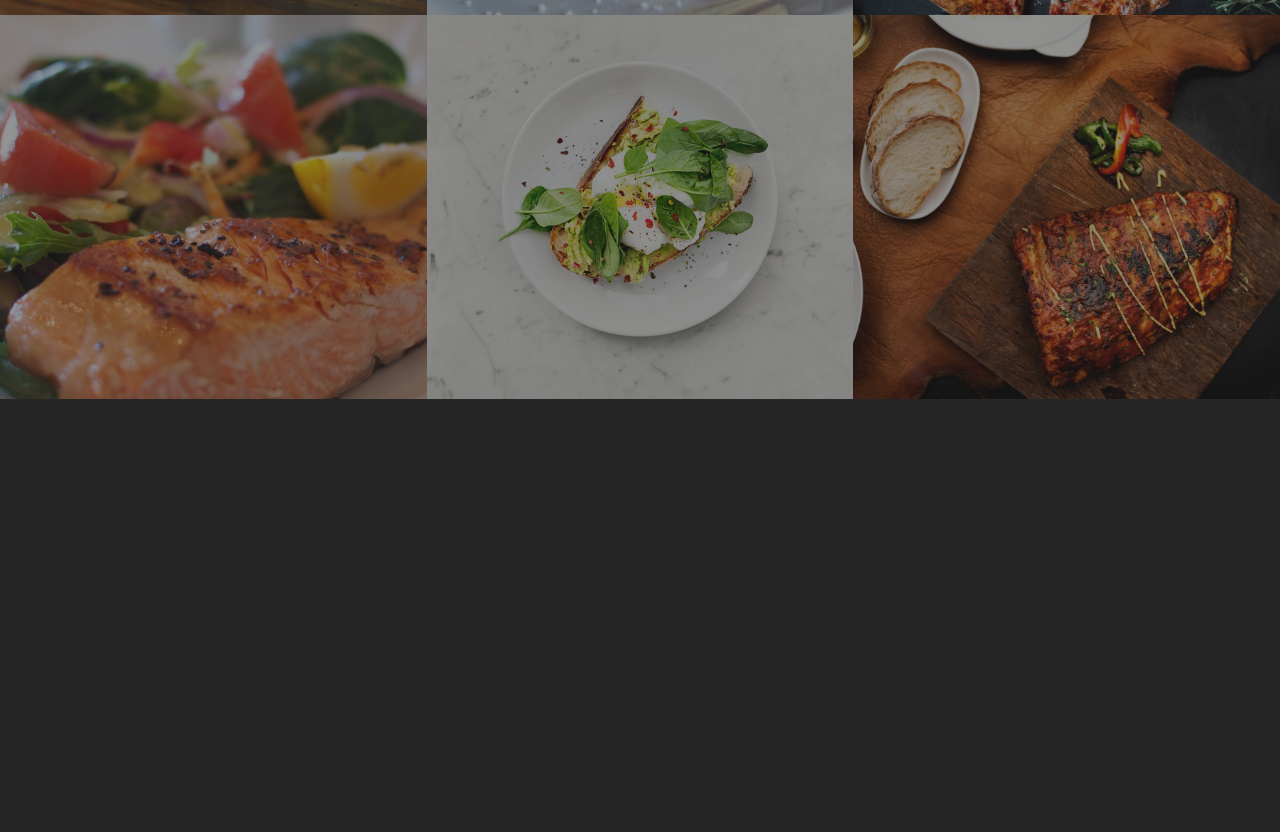
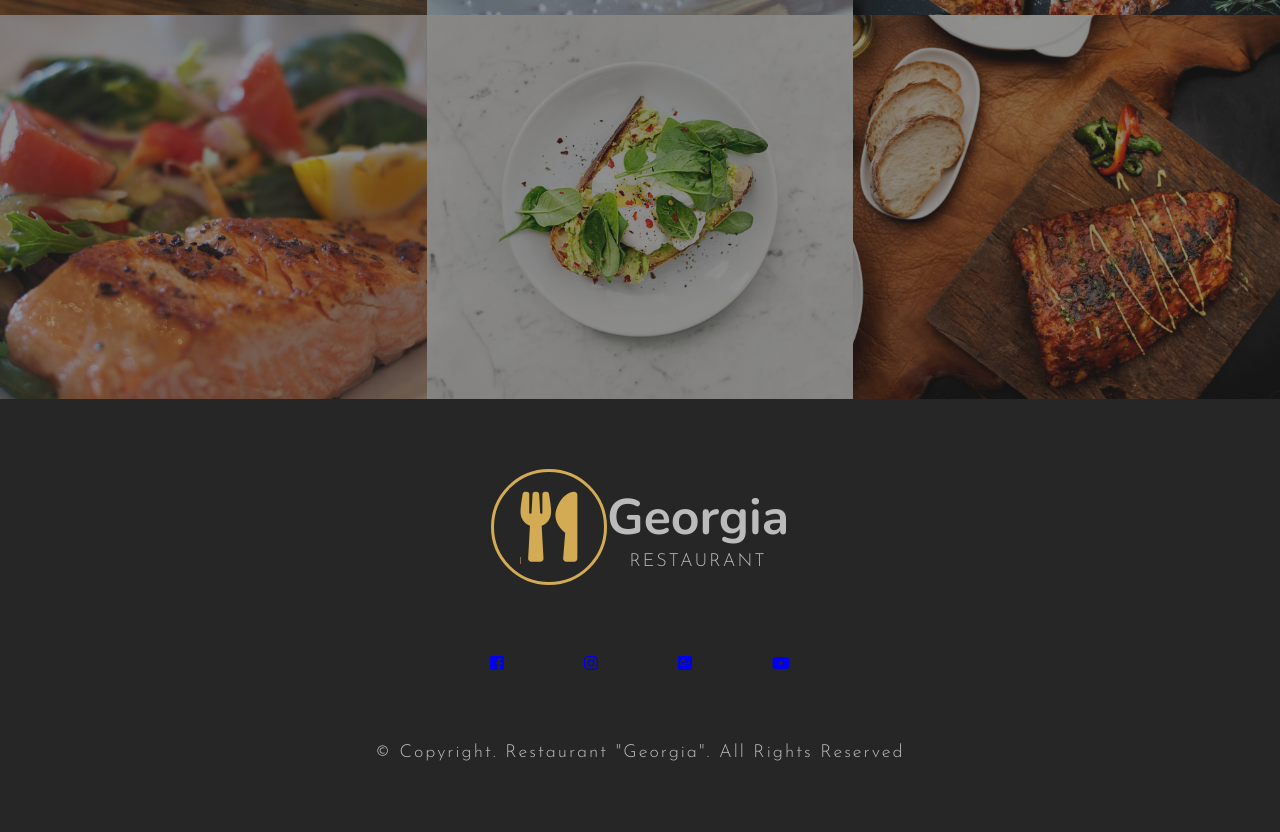
Before and after one commit to sagarromer/sass-learn-projects-2021, a website: page index.html in a window 1280 px wide. Shown: the part 1889-2721 px from the top of the page. Before the commit the page ends 2288 px from the top, so only its background shows below. Drawn offline with nearby package versions, Linux system fonts and the light colour scheme.

Commit message:
footer styling completed

```diff
--- a/index.html
+++ b/index.html
@@ -109,6 +109,48 @@
 <!--End of Gallery-->
 
 
+    <!--Footer-->
+<footer class="footer">
+    <div class="footer-header">
+        <a href="#" class="logo"><i class="fas fa-utensils"></i></a>
+        <div>
+        <h1 class="main-name">Georgia</h1>
+        <p class="sub-name">Restaurant</p>
+        </div>
+    </div>
+
+    <div class="footer-social-media">
+        <ul class="social-media">
+        <li class="social-media-item">
+            <a href="#" class="social-media-link">
+            <i class="fab fa-facebook-square"></i>
+            </a>
+        </li>
+        <li class="social-media-item">
+            <a href="#" class="social-media-link">
+            <i class="fab fa-instagram"></i>
+            </a>
+        </li>
+        <li class="social-media-item">
+            <a href="#" class="social-media-link">
+            <i class="fab fa-google-plus-square"></i>
+            </a>
+        </li>
+        <li class="social-media-item">
+            <a href="#" class="social-media-link">
+            <i class="fab fa-youtube"></i>
+            </a>
+        </li>
+        </ul>
+    </div>
+
+    <div class="footer-copyright">
+        <p class="footer-copyright-paragraph">
+        &copy; Copyright. Restaurant "Georgia". All Rights Reserved
+        </p>
+    </div>
+</footer>
+    <!--End of Footer-->
 
 
 </body>
--- a/scss/_layout.scss
+++ b/scss/_layout.scss
@@ -74,3 +74,39 @@
         flex-wrap: wrap;
     }
 }
+
+.footer {
+    padding: 70px 0;
+    @include flexLayout;
+    flex-direction: column;
+
+    &-header {
+        display: flex;
+        align-items: center;
+        margin-bottom:70px;
+    }
+    .social-media {
+        display: flex;
+        width: 300px;
+        justify-content: space-between;
+        margin-bottom: 70px;
+
+        &-item {
+            list-style: none;
+        }
+        &-link {
+            text-decoration: none;
+            transition: color .7s;
+
+            &:hover {
+                color: $color-primary;
+            }
+        }
+    }
+    &-copyright-paragraph {
+        font-family: $font-josefinSans;
+        font-size: 18px;
+        color: $color-secondary;
+        @include textStyles(capitalize);
+    }
+}
```
Also changed, not shown: css/main.css.
